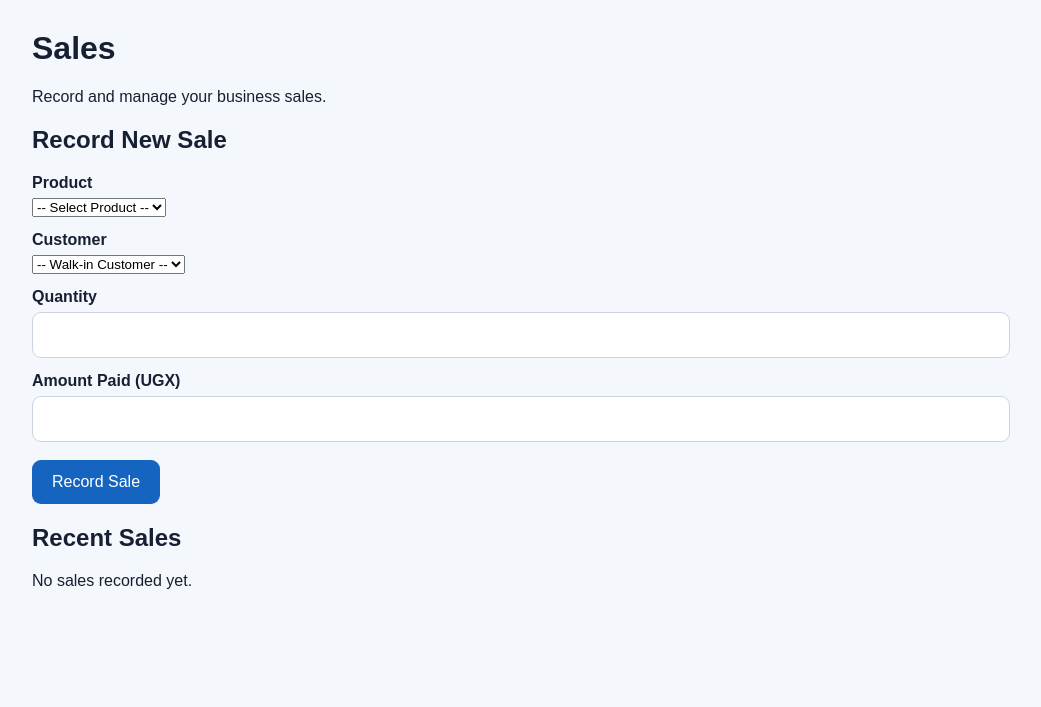
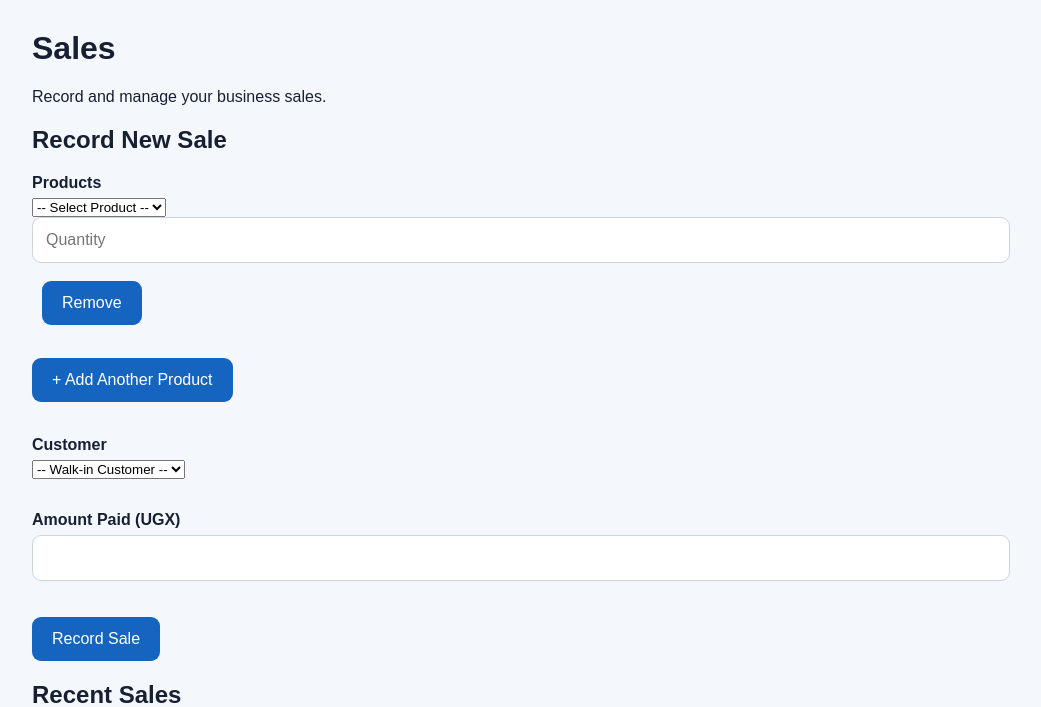
Before and after one commit to Okidi-richard/Business-Sales-Tracker, a Flask app: template templates/sales.html in a window 1280 px wide. Shown: the part 48-755 px from the top of the page, without its empty margins (119-1160 px from the left). Before the commit the page ends 637 px from the top, so only its background shows below. Run offline with Flask 3, Linux system fonts and the light colour scheme; the template is opened without the code that fills it, so the values that code supplies are empty.

Commit message:
Refactor sales form to allow multiple products

```diff
--- a/templates/sales.html
+++ b/templates/sales.html
@@ -21,8 +21,13 @@
 
        <form method="POST">
 
-            <label for="product_id">Product</label>
-            <select name="product_id" id="product_id" required>
+    <label>Products</label>
+
+    <div id="product-list">
+
+        <div class="product-row" style="margin-bottom: 15px;">
+
+            <select name="product_id" required style="margin-right: 10px;">
                 <option value="">-- Select Product --</option>
 
                 {% for product in products %}
@@ -32,10 +37,36 @@
                     (Stock: {{ product.quantity }})
                 </option>
                 {% endfor %}
+
             </select>
 
+            <input
+                type="number"
+                name="quantity"
+                min="0.01"
+                step="0.01"
+                placeholder="Quantity"
+                required
+            >
+
+            <button type="button" onclick="removeProduct(this)" style="margin-left: 10px;">
+                Remove
+            </button>
+
+        </div>
+
+    </div>
+
+    <button type="button" onclick="addProduct()" style="margin-bottom: 20px;">
+        + Add Another Product
+    </button>
+
+    <br>
+
     <label for="customer_id">Customer</label>
+
     <select name="customer_id" id="customer_id">
+
         <option value="">-- Walk-in Customer --</option>
 
         {% for customer in customers %}
@@ -46,19 +77,13 @@
             {% endif %}
         </option>
         {% endfor %}
+
     </select>
 
-            <label for="quantity">Quantity</label>
-            <input
-                type="number"
-                name="quantity"
-                id="quantity"
-                min="0.01"
-                step="0.01"
-                required
-            >
+    <br><br>
 
     <label for="amount_paid">Amount Paid (UGX)</label>
+
     <input
         type="number"
         name="amount_paid"
@@ -68,9 +93,43 @@
         required
     >
 
+    <br><br>
+
     <button type="submit">Record Sale</button>
 
 </form>
+
+<script>
+function addProduct() {
+
+    const productList = document.getElementById("product-list");
+
+    const firstRow = productList.querySelector(".product-row");
+
+    const newRow = firstRow.cloneNode(true);
+
+    // Reset product selection
+    newRow.querySelector("select").value = "";
+
+    // Reset quantity
+    newRow.querySelector("input").value = "";
+
+    productList.appendChild(newRow);
+}
+
+
+function removeProduct(button) {
+
+    const productList = document.getElementById("product-list");
+
+    const rows = productList.querySelectorAll(".product-row");
+
+    // Always keep at least one product row
+    if (rows.length > 1) {
+        button.parentElement.remove();
+    }
+}
+</script>
     </div>
 
     <div class="card">
```
Lines whose indentation alone changed are shown as unchanged.
